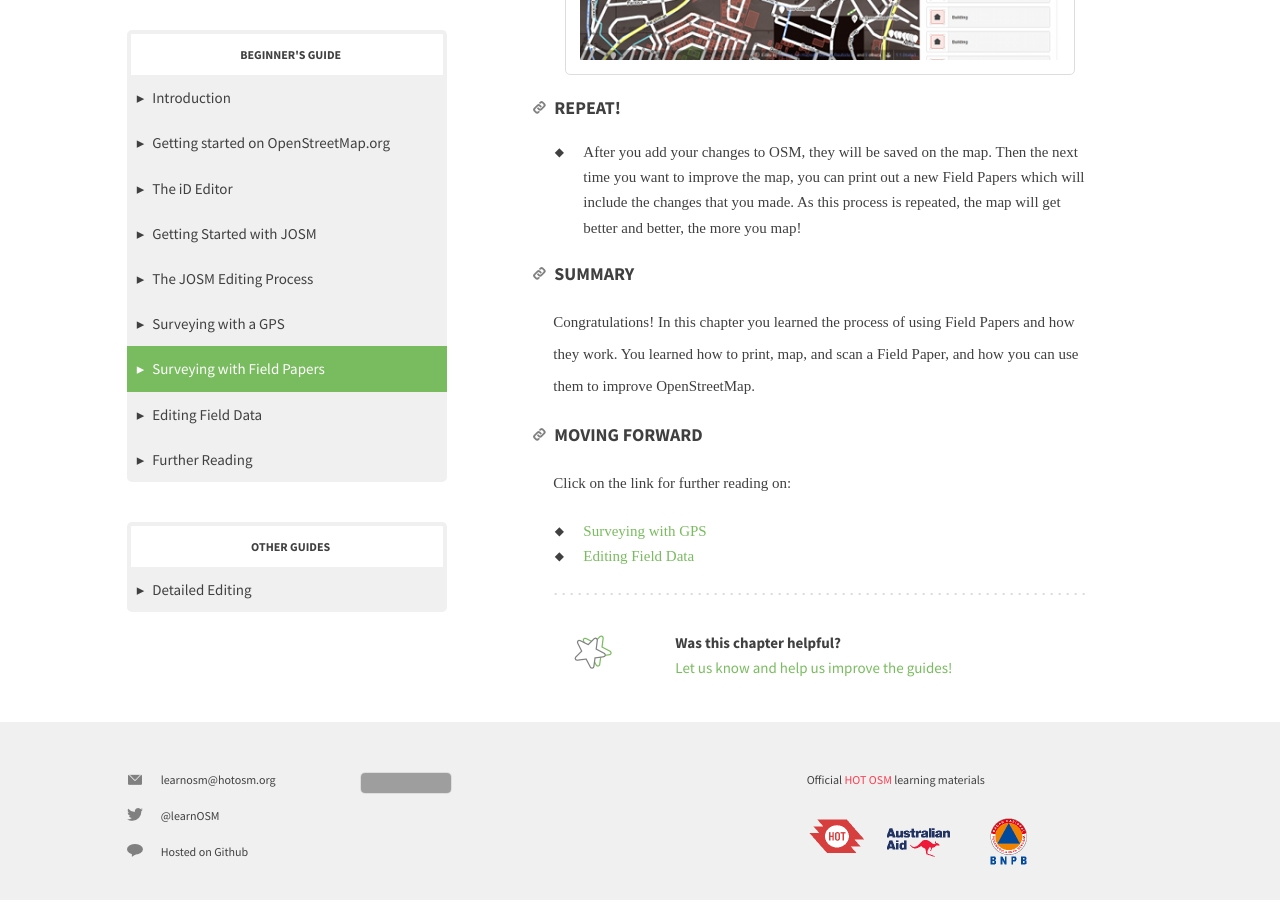
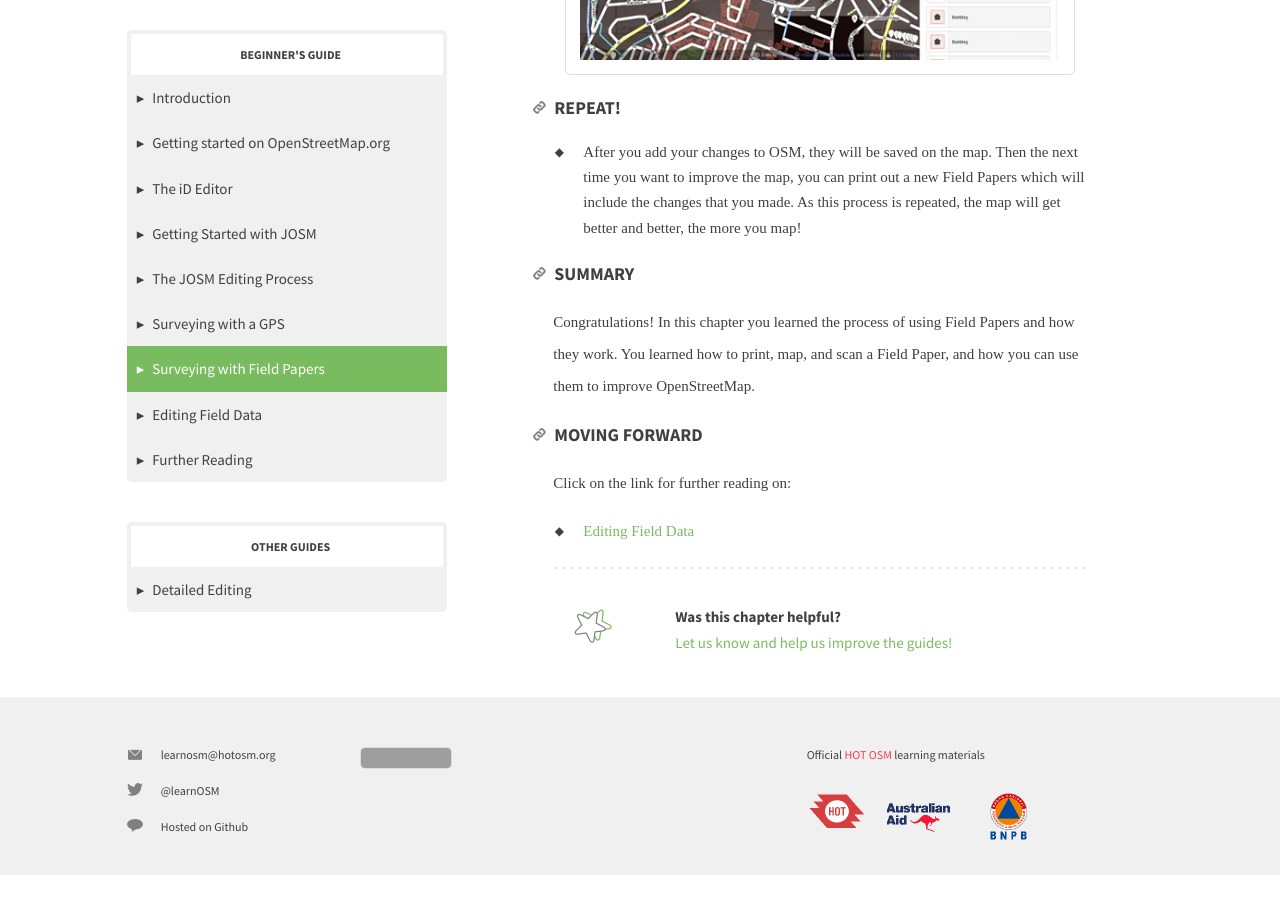
Before and after one commit to pyrog/learnosm-sandbox, a Jekyll site: the page built from en/beginner/papers.md, in a window 1280 px wide and 900 px high, scrolled down 12734 px. Built offline with Jekyll 4.4.1, drawn with Linux system fonts in a browser that asks for light colours; nearby versions of some CDN libraries; after the commit the page ends 13609 px from its top, so only the background shows below that; grey boxes are pictures that could not be loaded.

Commit message:
Remove link "Surveying with GPS" in "Moving forward" section… because it's a back link ;)

```diff
--- a/en/beginner/papers.md
+++ b/en/beginner/papers.md
@@ -269,5 +269,4 @@
 
 Click on the link for further reading on:
 
-*  [Surveying with GPS](../gps/)
 *  [Editing Field Data](../editing-with-josm/)
```
